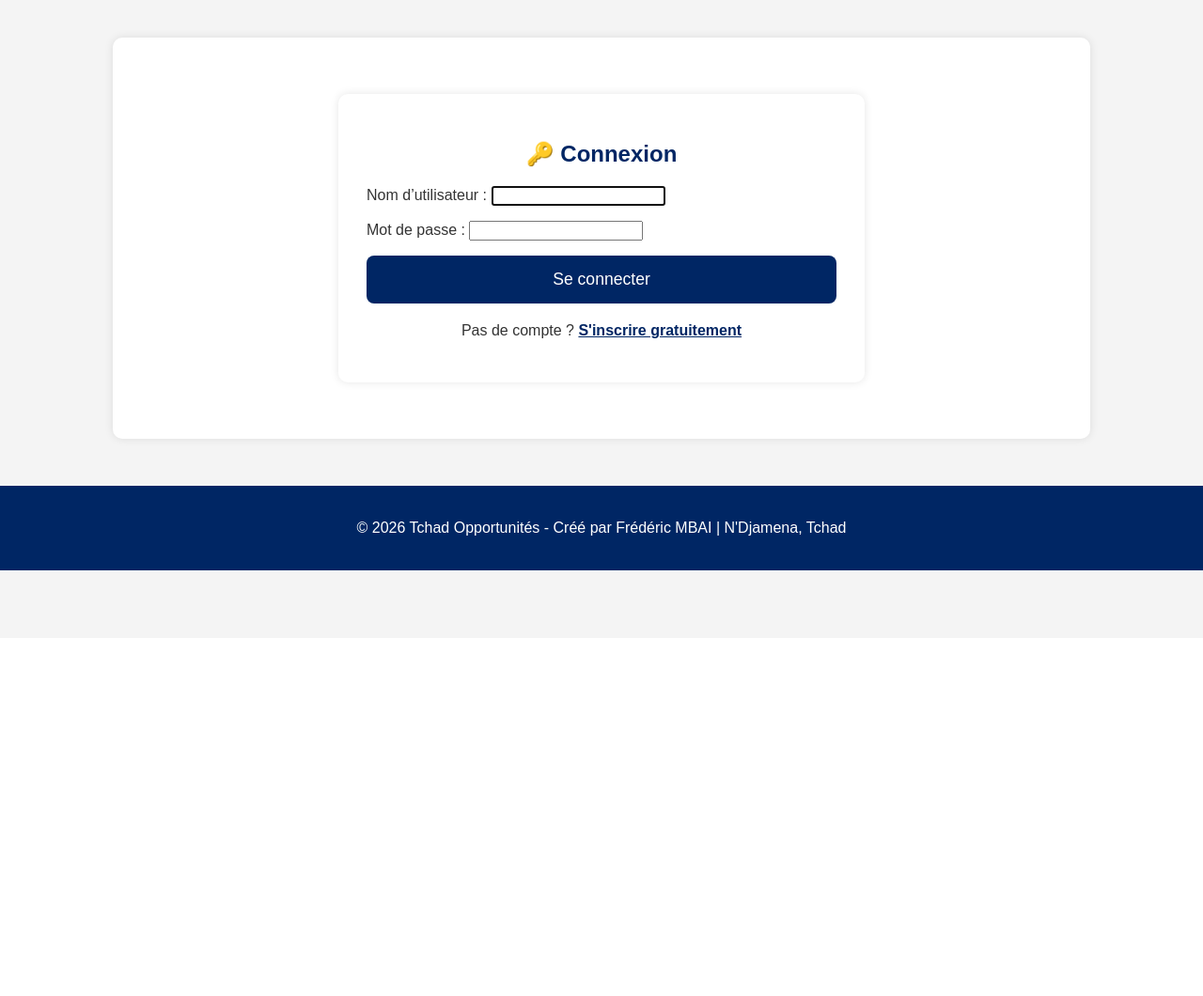
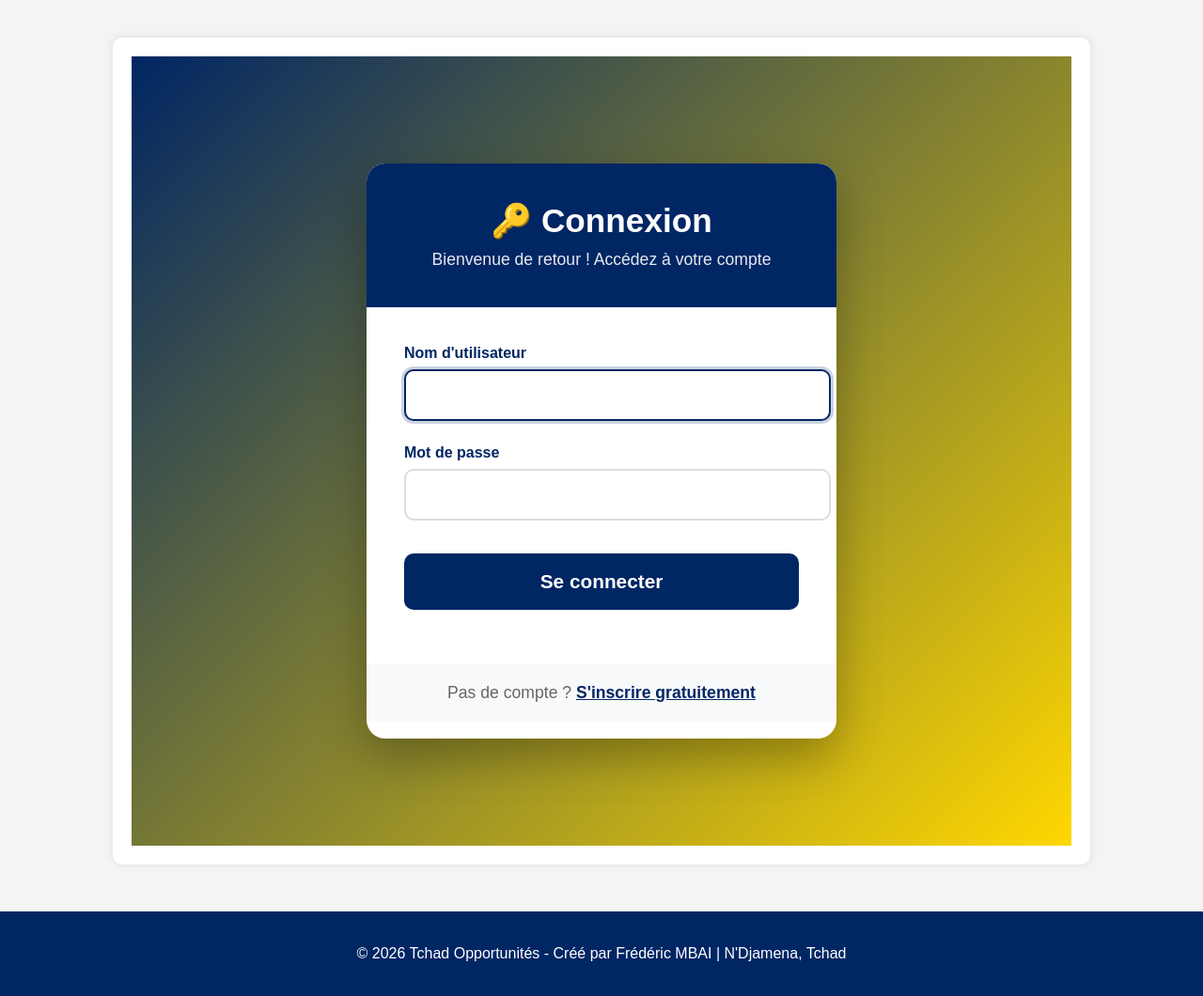
Before and after one commit to MBAIAMNE/tchad-opportunites, a Django app: page /users/login/ in a window 1280 px wide. Shown: the part 121-1181 px from the top of the page at 94% size. Before the commit the page ends 728 px from the top, so only its background shows below. Run offline with Django 5.2, Linux system fonts and the light colour scheme.

Commit message:
Update login.html

```diff
--- a/templates/users/login.html
+++ b/templates/users/login.html
@@ -3,23 +3,146 @@
 {% block title %}Connexion - Tchad Opportunités{% endblock %}
 
 {% block content %}
-    <div style="max-width:500px; margin:40px auto; padding:30px; background:white; border-radius:10px; box-shadow:0 0 10px rgba(0,0,0,0.1);">
-        <h2 style="text-align:center; color:#002664;">🔑 Connexion</h2>
+<div class="login-container">
+    <div class="login-card">
+        <div class="login-header">
+            <h2>🔑 Connexion</h2>
+            <p>Bienvenue de retour ! Accédez à votre compte</p>
+        </div>
 
         {% if messages %}
             {% for message in messages %}
-                <p style="color:green; text-align:center; font-weight:bold;">{{ message }}</p>
+                <div class="alert success">{{ message }}</div>
             {% endfor %}
         {% endif %}
 
-        <form method="post">
+        <form method="post" class="login-form">
             {% csrf_token %}
-            {{ form.as_p }}
-            <button type="submit" style="width:100%; padding:15px; background:#002664; color:white; border:none; border-radius:8px; font-size:1.1em;">Se connecter</button>
+            <div class="form-group">
+                <label for="id_username">Nom d'utilisateur</label>
+                {{ form.username }}
+                {% if form.username.errors %}
+                    <small class="error">{{ form.username.errors }}</small>
+                {% endif %}
+            </div>
+
+            <div class="form-group">
+                <label for="id_password">Mot de passe</label>
+                {{ form.password }}
+                {% if form.password.errors %}
+                    <small class="error">{{ form.password.errors }}</small>
+                {% endif %}
+            </div>
+
+            <button type="submit" class="login-btn">Se connecter</button>
         </form>
 
-        <p style="text-align:center; margin-top:20px;">
-            Pas de compte ? <a href="{% url 'signup' %}" style="color:#002664; font-weight:bold;">S'inscrire gratuitement</a>
+        <p class="signup-link">
+            Pas de compte ? <a href="{% url 'signup' %}">S'inscrire gratuitement</a>
         </p>
     </div>
+</div>
+
+<style>
+    .login-container {
+        min-height: 100vh;
+        background: linear-gradient(135deg, #002664 0%, #FFD700 100%);
+        display: flex;
+        align-items: center;
+        justify-content: center;
+        padding: 20px;
+    }
+    .login-card {
+        background: white;
+        width: 100%;
+        max-width: 500px;
+        border-radius: 20px;
+        box-shadow: 0 20px 50px rgba(0,0,0,0.3);
+        overflow: hidden;
+    }
+    .login-header {
+        background: #002664;
+        color: white;
+        text-align: center;
+        padding: 40px 30px;
+    }
+    .login-header h2 {
+        font-size: 2.2em;
+        margin: 0 0 10px 0;
+    }
+    .login-header p {
+        margin: 0;
+        opacity: 0.9;
+        font-size: 1.1em;
+    }
+    .login-form {
+        padding: 40px;
+    }
+    .form-group {
+        margin-bottom: 25px;
+    }
+    .form-group label {
+        display: block;
+        margin-bottom: 8px;
+        font-weight: bold;
+        color: #002664;
+    }
+    .form-group input {
+        width: 100%;
+        padding: 15px;
+        border: 2px solid #ddd;
+        border-radius: 10px;
+        font-size: 1.1em;
+        transition: 0.3s;
+    }
+    .form-group input:focus {
+        border-color: #002664;
+        outline: none;
+        box-shadow: 0 0 0 3px rgba(0,38,100,0.2);
+    }
+    .error {
+        color: #d32f2f;
+        font-size: 0.9em;
+        margin-top: 5px;
+    }
+    .alert {
+        padding: 15px;
+        background: #d4edda;
+        color: #155724;
+        border-radius: 10px;
+        margin-bottom: 25px;
+        text-align: center;
+        font-weight: bold;
+    }
+    .login-btn {
+        width: 100%;
+        padding: 18px;
+        background: #002664;
+        color: white;
+        border: none;
+        border-radius: 10px;
+        font-size: 1.3em;
+        font-weight: bold;
+        cursor: pointer;
+        transition: 0.3s;
+        margin-top: 10px;
+    }
+    .login-btn:hover {
+        background: #001a3f;
+        transform: translateY(-3px);
+        box-shadow: 0 10px 25px rgba(0,0,0,0.2);
+    }
+    .signup-link {
+        text-align: center;
+        padding: 20px;
+        background: #f8f9fa;
+        color: #666;
+        font-size: 1.1em;
+    }
+    .signup-link a {
+        color: #002664;
+        font-weight: bold;
+        text-decoration: underline;
+    }
+</style>
 {% endblock %}
```
